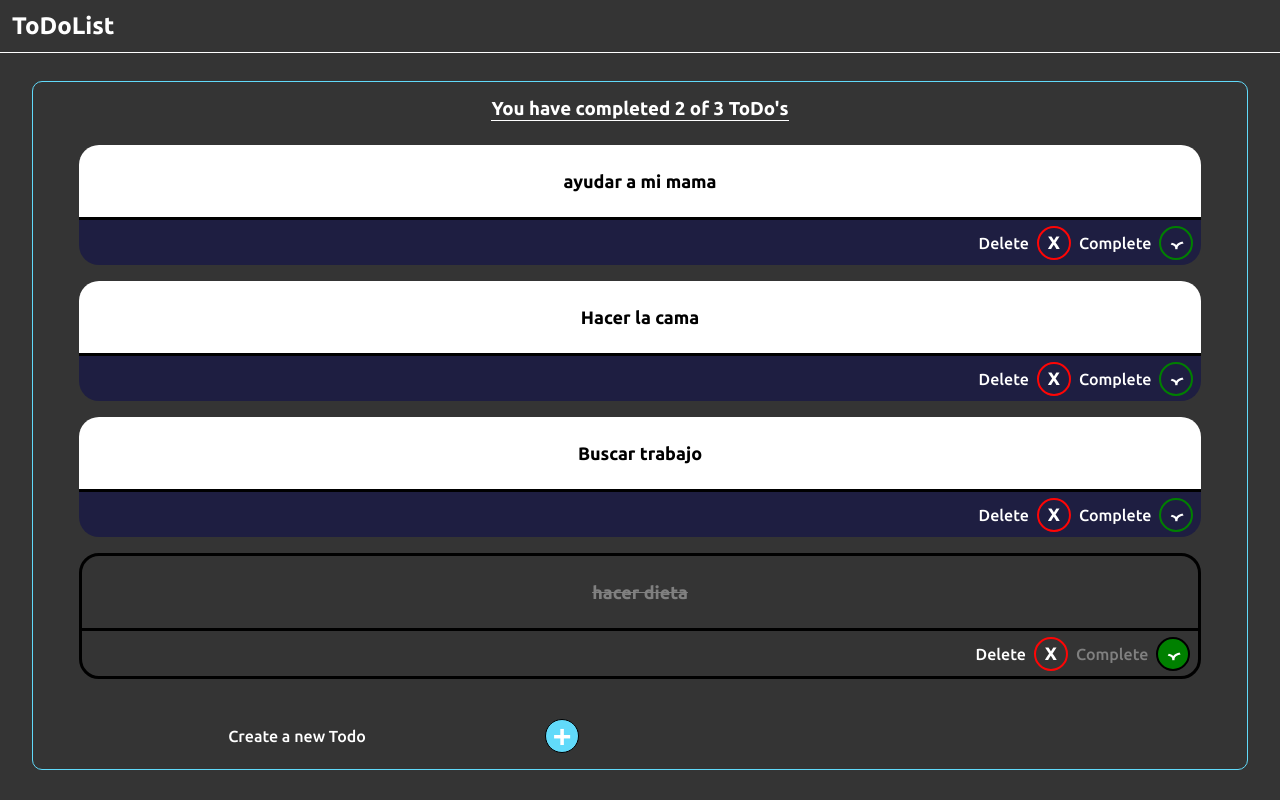
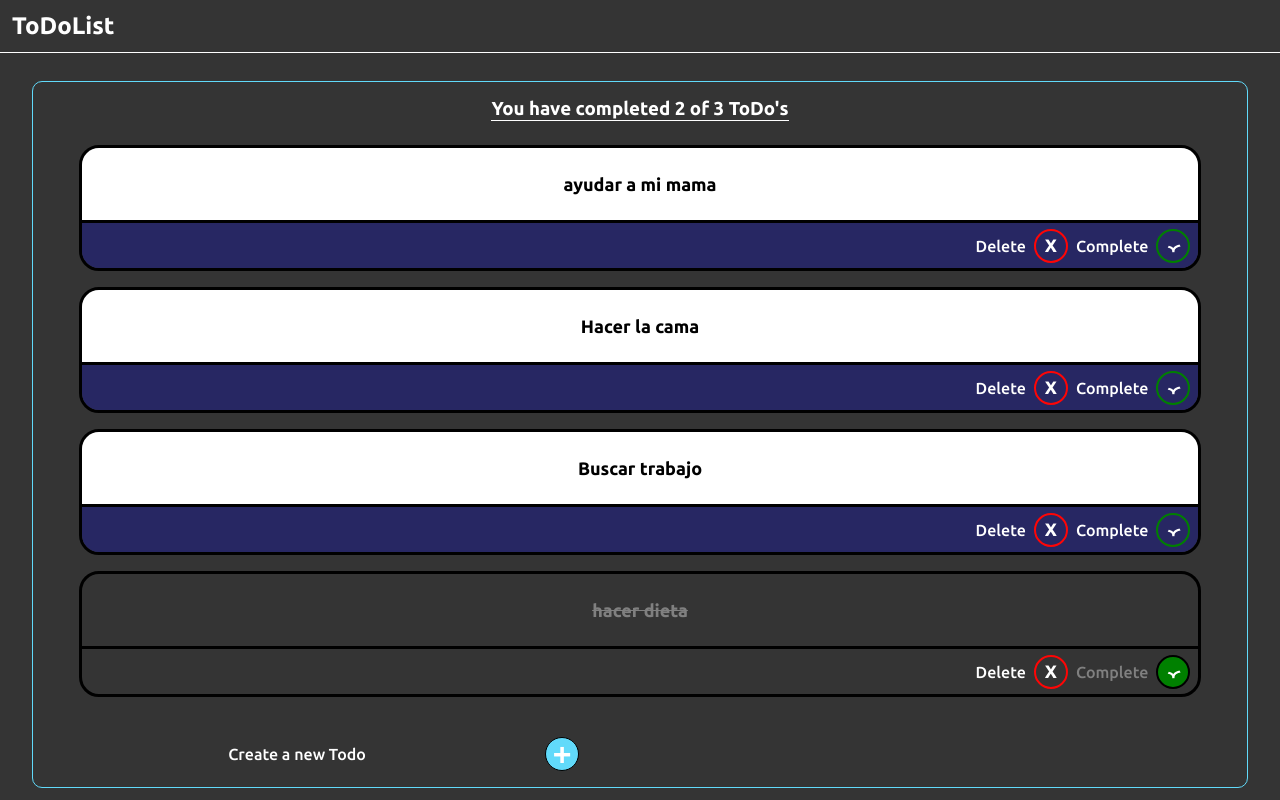
Before and after one commit to fredydlemus/ToDoList_withReact_v2, a React app: page / in a window 1280 px wide. Built offline with nearby package versions, Linux system fonts and the light colour scheme.

Commit message:
css minor fixes

```diff
--- a/src/styles/ToDoItem.scss
+++ b/src/styles/ToDoItem.scss
@@ -5,6 +5,7 @@
   border-radius: 20px;
   overflow: hidden;
   margin-bottom: 16px;
+  border: 3px solid black;
   &-description {
     background-color: var(--white);
     height: 72px;
@@ -50,7 +51,6 @@
     }
   }
   &-complete {
-    border: 3px solid black;
     .ToDoItem-description {
       background-color: var(--gray);
       p {
--- a/src/styles/global.scss
+++ b/src/styles/global.scss
@@ -6,7 +6,7 @@
 
 :root {
   --gray-color: #343434;
-  --blue-soft: rgb(30, 30, 65);
+  --blue-soft: rgb(39, 39, 99);
   --skyblue: #61dafa;
   --purple: rgba(74, 10, 165, 0.667);
   --white: #ffffff;
--- a/webpack.config.js
+++ b/webpack.config.js
@@ -7,7 +7,7 @@ module.exports = {
     output: {
         path: path.resolve(__dirname, 'dist'),
         filename: 'bundle.js',
-        publicPath: '/'
+        publicPath: './'
     },
     mode: 'development',
     resolve: {
```
Also changed, not shown: 2 other files (tests, documents, lock files or other folders).
